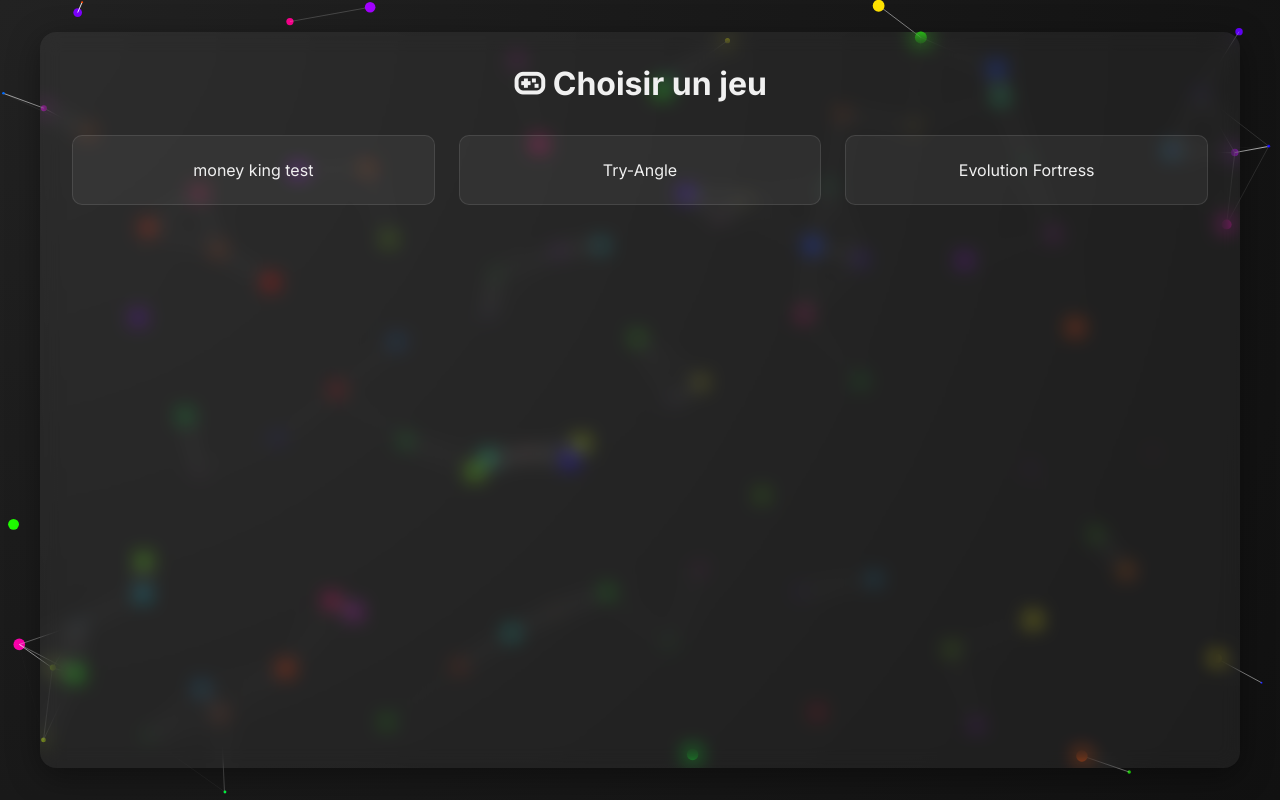
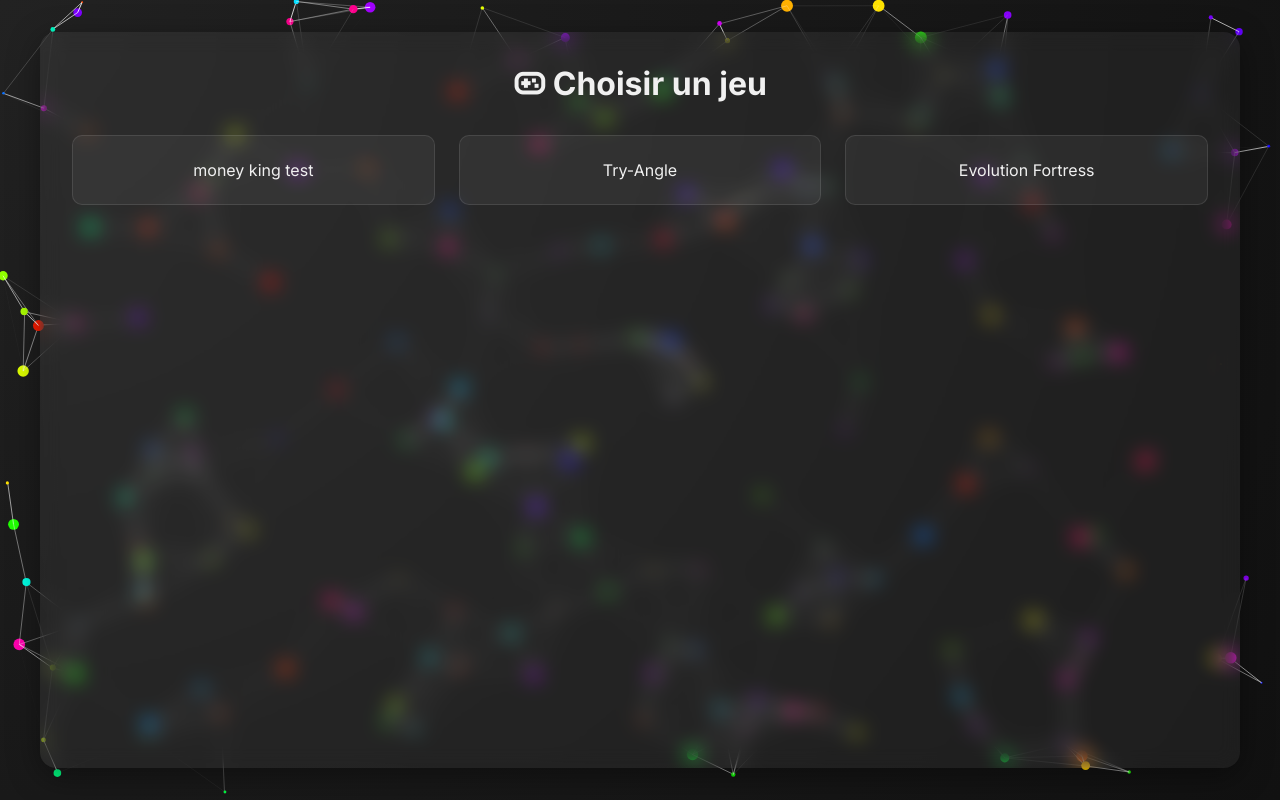
Before and after one commit to eghizlane/ClubScratch2025, a plain HTML site: page Index.html in a window 1280 px wide. Drawn offline with nearby package versions, Linux system fonts and the light colour scheme; animation ran at ten frames a second.

Commit message:
Update Index.html

```diff
--- a/Index.html
+++ b/Index.html
@@ -200,7 +200,7 @@
     canvas.height = window.innerHeight;
 
     let particles = [];
-    const particleCount = 100;
+    const particleCount = 200;
 
     class Particle {
       constructor(x, y) {
@@ -249,7 +249,7 @@
         for (let j = index + 1; j < particles.length; j++) {
           const other = particles[j];
           const distance = Math.hypot(particle.x - other.x, particle.y - other.y);
-          if (distance < 100) { // Ajustez la distance pour la visibilité des traits
+          if (distance < 200) { // Ajustez la distance pour la visibilité des traits
             ctx.strokeStyle = `rgba(255, 255, 255, ${1 - distance / 100})`; // Plus proche = plus visible
             ctx.lineWidth = 1;
             ctx.beginPath();
```
